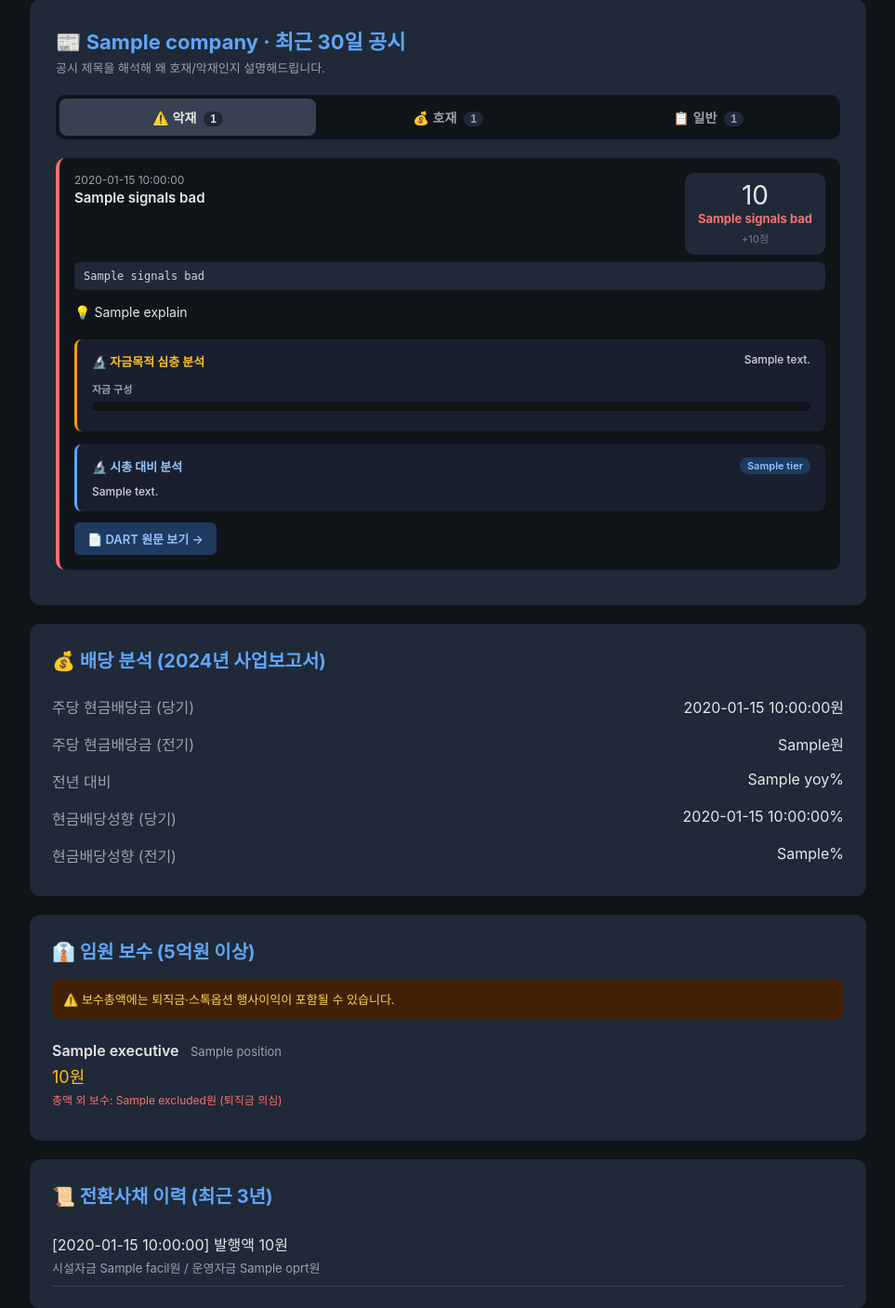
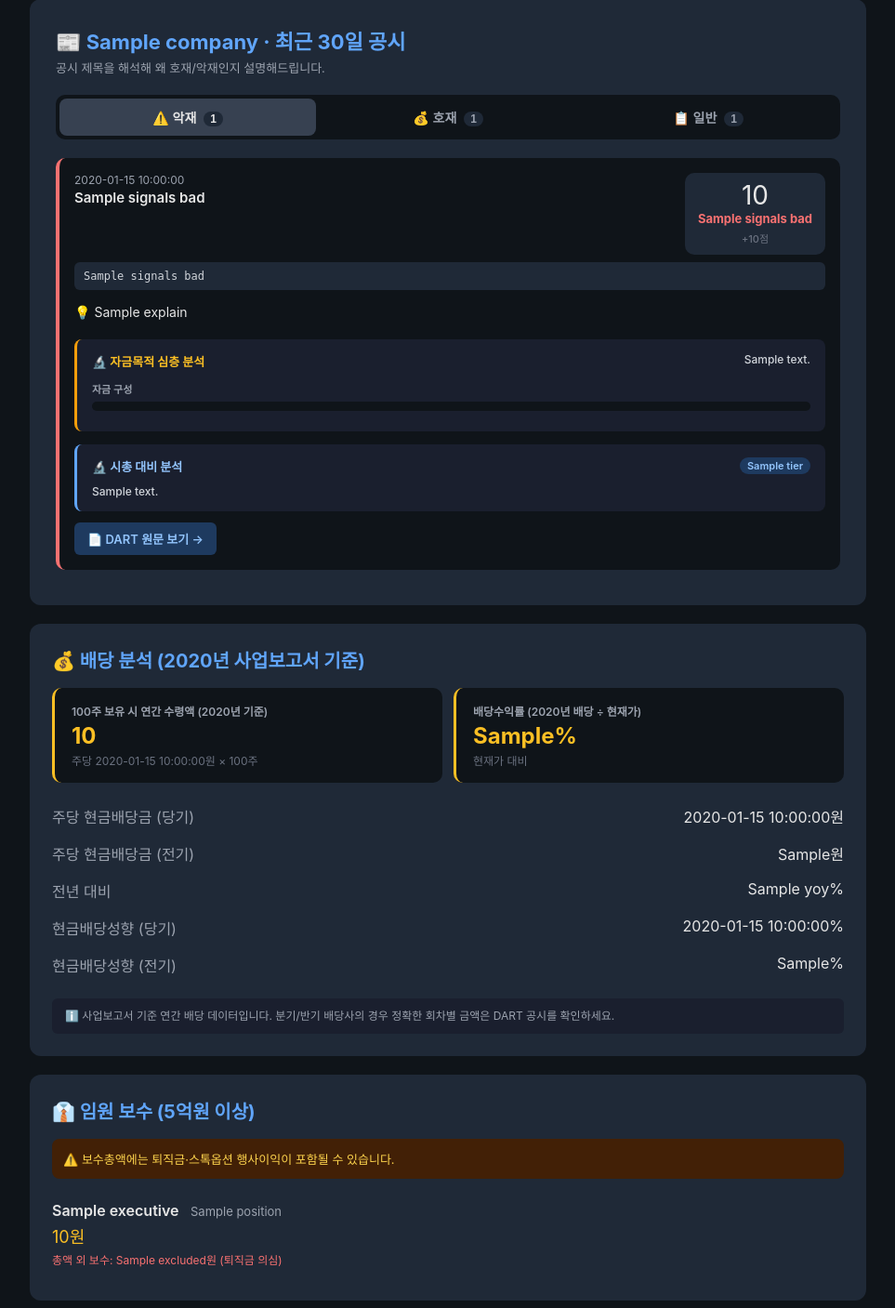
Before and after one commit to yongsooin-ui/dart-xray, a Flask app: template templates/index.html in a window 1280 px wide. Shown: the part 703-2110 px from the top of the page at 93% size, without its empty margins (158-1121 px from the left). Run offline with Flask 3, Linux system fonts and the light colour scheme; the template is opened without the code that fills it: most values are stand-ins (such as "Sample title", 1, 10 or a date in 2020); parts of the project's set-up code (start-up, migrations or seed data) failed here and were passed over.

Commit message:
배당 분석 개선: 자동 연도 감지 + 100주 수령액 + 배당수익률 표시

```diff
--- a/app.py
+++ b/app.py
@@ -227,30 +227,61 @@ def collect_analysis(corp_code, display_name, stock=None):
             else:
                 signals_neutral.append(signal_data)
 
-    div = engine._get('alotMatter.json', {
-        'corp_code': corp_code, 'bsns_year': '2024', 'reprt_code': '11011',
-    })
-    dividends = {'per_share_now': '-', 'per_share_prev': '-',
-                 'payout_now': '-', 'payout_prev': '-', 'yoy': None}
-    if div.get('status') == '000':
-        for item in div.get('list', []):
-            cat = item.get('se', '')
-            if '주당 현금배당금' in cat and '보통주' in item.get('stock_knd', ''):
-                dividends['per_share_now'] = item.get('thstrm', '-')
-                dividends['per_share_prev'] = item.get('frmtrm', '-')
-                try:
-                    n = float(str(dividends['per_share_now']).replace(',', ''))
-                    p = float(str(dividends['per_share_prev']).replace(',', ''))
-                    if p > 0:
-                        dividends['yoy'] = round((n - p) / p * 100, 1)
-                except:
-                    pass
-            if '현금배당성향' in cat:
-                dividends['payout_now'] = item.get('thstrm', '-')
-                dividends['payout_prev'] = item.get('frmtrm', '-')
+    # ========================================
+    # 배당 분석 (개선판: 자동 연도 + 100주 수령액 + 수익률 + 최신 공시)
+    # ========================================
+    dividends = {
+        'year': '-',
+        'per_share_now': '-',      # 당기 주당 배당
+        'per_share_prev': '-',     # 전기 주당 배당
+        'payout_now': '-',         # 당기 배당성향
+        'payout_prev': '-',        # 전기 배당성향
+        'yoy': None,               # 전년 대비 증감률 %
+        'per_share_now_int': 0,    # 계산용 정수 (100주, 수익률)
+        'amount_per_100': '-',     # 100주 보유 시 수령액
+        'yield_pct': None,         # 배당수익률 (%)
+    }
 
+    # 1) 자동으로 가장 최근 사업보고서 연도 찾기
+    latest_year = engine.get_latest_dividend_year(corp_code)
+    if latest_year:
+        dividends['year'] = latest_year
+        div = engine._get('alotMatter.json', {
+            'corp_code': corp_code, 'bsns_year': latest_year, 'reprt_code': '11011',
+        })
+        if div.get('status') == '000':
+            for item in div.get('list', []):
+                cat = item.get('se', '')
+                if '주당 현금배당금' in cat and '보통주' in item.get('stock_knd', ''):
+                    dividends['per_share_now'] = item.get('thstrm', '-')
+                    dividends['per_share_prev'] = item.get('frmtrm', '-')
+                    try:
+                        n = float(str(dividends['per_share_now']).replace(',', ''))
+                        p = float(str(dividends['per_share_prev']).replace(',', ''))
+                        dividends['per_share_now_int'] = int(n)
+                        if p > 0:
+                            dividends['yoy'] = round((n - p) / p * 100, 1)
+
+                        # 100주 보유 시 수령액
+                        if n > 0:
+                            amount = int(n * 100)
+                            dividends['amount_per_100'] = f"{amount:,}원"
+
+                        # 배당수익률 (= 배당 / 현재가 * 100)
+                        if n > 0 and stock and stock.get('price'):
+                            yield_pct = round(n / stock['price'] * 100, 2)
+                            dividends['yield_pct'] = yield_pct
+                    except (ValueError, TypeError):
+                        pass
+                if '현금배당성향' in cat:
+                    dividends['payout_now'] = item.get('thstrm', '-')
+                    dividends['payout_prev'] = item.get('frmtrm', '-')
+
+    # ========================================
+    # 임원 보수 분석
+    # ========================================
     pay = engine._get('indvdlByPay.json', {
-        'corp_code': corp_code, 'bsns_year': '2024', 'reprt_code': '11011',
+        'corp_code': corp_code, 'bsns_year': latest_year or '2024', 'reprt_code': '11011',
     })
     executives = []
     if pay.get('status') == '000':
--- a/dart_xray.py
+++ b/dart_xray.py
@@ -432,6 +432,8 @@ def parse_treasury_data(treasury_data, action='disposal'):
         'period_end': period_end,
         'action': action,
     }
+
+
 def get_share_count(corp_code, year='2024', reprt='11011'):
     """
     DART에서 발행주식 총수를 조회합니다.
@@ -451,7 +453,7 @@ def get_share_count(corp_code, year='2024', reprt='11011'):
         }
     """
     try:
-        data = _get('stkrtbskDecsn.json' if False else 'stockTotqySttus.json', {
+        data = _get('stockTotqySttus.json', {
             'corp_code': corp_code,
             'bsns_year': year,
             'reprt_code': reprt,
@@ -499,5 +501,36 @@ def get_share_count(corp_code, year='2024', reprt='11011'):
     except Exception as e:
         print(f"[발행주식수 조회 오류] {e}")
         return None
+
+
+# ==========================================
+# 배당 정보 조회 헬퍼 함수들 (B 전략)
+# ==========================================
+
+def get_latest_dividend_year(corp_code):
+    """
+    가장 최근에 데이터가 있는 사업연도를 자동 탐색.
+    현재 연도 → 작년 → 재작년 순으로 시도해서 처음 데이터가 나오는 연도를 반환.
+
+    Returns:
+        str or None: '2025' 같은 연도 문자열, 데이터 없으면 None
+    """
+    today = datetime.now()
+    # 현재 연도부터 4년 전까지 역순으로 시도
+    for years_back in range(0, 4):
+        year = str(today.year - years_back)
+        data = _get('alotMatter.json', {
+            'corp_code': corp_code,
+            'bsns_year': year,
+            'reprt_code': '11011',  # 사업보고서
+        })
+        if data.get('status') == '000' and data.get('list'):
+            # 보통주 배당 데이터가 실제로 있는지 확인
+            for item in data['list']:
+                if '주당 현금배당금' in item.get('se', '') and '보통주' in item.get('stock_knd', ''):
+                    if item.get('thstrm', '-') not in ['-', '', '0']:
+                        return year
+    return None
+
 if __name__ == "__main__":
     run_xray('삼성전자')
--- a/templates/index.html
+++ b/templates/index.html
@@ -339,6 +339,110 @@
         .cb-warn {
             background: #7f1d1d; color: #fecaca;
             padding: 2px 8px; border-radius: 4px; font-size: 12px; margin-left: 8px;
+        }
+        /* ===== 배당 KPI 박스 ===== */
+        .div-kpi-row {
+            display: flex;
+            gap: 12px;
+            margin-bottom: 16px;
+            flex-wrap: wrap;
+        }
+        .div-kpi-box {
+            flex: 1;
+            min-width: 200px;
+            padding: 16px 18px;
+            background: #0f1419;
+            border-radius: 10px;
+            border-left: 3px solid #fbbf24;
+        }
+        .div-kpi-label {
+            font-size: 12px;
+            color: #9ca3af;
+            margin-bottom: 6px;
+            font-weight: 600;
+        }
+        .div-kpi-value {
+            font-size: 24px;
+            font-weight: 700;
+            color: #fbbf24;
+            line-height: 1.1;
+            margin-bottom: 4px;
+        }
+        .div-kpi-sub {
+            font-size: 12px;
+            color: #6b7280;
+        }
+
+        /* ===== 최근 배당결정 공시 박스 ===== */
+        .div-recent-notice {
+            margin-bottom: 16px;
+            padding: 14px 16px;
+            background: #1a1f2e;
+            border-left: 3px solid #4ade80;
+            border-radius: 8px;
+        }
+        .div-notice-header {
+            display: flex;
+            justify-content: space-between;
+            align-items: center;
+            margin-bottom: 8px;
+            flex-wrap: wrap;
+            gap: 8px;
+        }
+        .div-notice-title {
+            font-size: 13px;
+            font-weight: 700;
+            color: #86efac;
+        }
+        .div-notice-pattern {
+            display: inline-block;
+            padding: 2px 10px;
+            background: #14532d;
+            color: #86efac;
+            border-radius: 10px;
+            font-size: 11px;
+            font-weight: 600;
+        }
+        .div-notice-line {
+            display: flex;
+            gap: 10px;
+            align-items: baseline;
+            margin-bottom: 6px;
+            flex-wrap: wrap;
+        }
+        .div-notice-date {
+            color: #9ca3af;
+            font-size: 12px;
+            font-family: 'SF Mono', monospace;
+        }
+        .div-notice-name {
+            color: #e6e6e6;
+            font-size: 13px;
+            font-weight: 500;
+        }
+        .div-notice-meta {
+            font-size: 11px;
+            color: #6b7280;
+            margin-bottom: 8px;
+        }
+        /* ===== 배당 안내 문구 ===== */
+        .div-disclaimer {
+            margin-top: 16px;
+            padding: 10px 14px;
+            background: #1a1f2e;
+            border-radius: 6px;
+            font-size: 12px;
+            color: #9ca3af;
+            line-height: 1.5;
+        }
+        /* 배당 박스 모바일 최적화 */
+        @media (max-width: 600px) {
+            .div-kpi-row { gap: 10px; }
+            .div-kpi-box { padding: 12px 14px; min-width: 100%; }
+            .div-kpi-value { font-size: 20px; }
+            .div-kpi-label { font-size: 11px; }
+            .div-recent-notice { padding: 12px; }
+            .div-notice-name { font-size: 12px; }
         }
         .empty { color: #9ca3af; font-style: italic; padding: 8px 0; }
         .warning-note {
@@ -900,7 +1004,28 @@
                 </div>
 
                 <div class="card">
-                    <h2>💰 배당 분석 (2024년 사업보고서)</h2>
+                    <h2>💰 배당 분석 ({{ result.dividends.year }}년 사업보고서 기준)</h2>
+
+                    {# ===== 핵심 KPI 박스: 100주 수령액 + 배당수익률 ===== #}
+                    {% if result.dividends.amount_per_100 != '-' %}
+                    <div class="div-kpi-row">
+                        <div class="div-kpi-box">
+                            <div class="div-kpi-label">100주 보유 시 연간 수령액 ({{ result.dividends.year }}년 기준)</div>
+                            <div class="div-kpi-value">{{ result.dividends.amount_per_100 }}</div>
+                            <div class="div-kpi-sub">주당 {{ result.dividends.per_share_now }}원 × 100주</div>
+                        </div>
+                        {% if result.dividends.yield_pct is not none %}
+                        <div class="div-kpi-box">
+                            <div class="div-kpi-label">배당수익률 ({{ result.dividends.year }}년 배당 ÷ 현재가)</div>
+                            <div class="div-kpi-value">{{ result.dividends.yield_pct }}%</div>
+                            <div class="div-kpi-sub">현재가 대비</div>
+                        </div>
+                        {% endif %}
+                    </div>
+                    {% endif %}
+
+
+                    {# ===== 사업보고서 상세 ===== #}
                     <div class="stat">
                         <span class="stat-label">주당 현금배당금 (당기)</span>
                         <span>{{ result.dividends.per_share_now }}원</span>
@@ -925,6 +1050,13 @@
                         <span class="stat-label">현금배당성향 (전기)</span>
                         <span>{{ result.dividends.payout_prev }}%</span>
                     </div>
+                    <div class="div-disclaimer">
+                        ℹ️ 사업보고서 기준 연간 배당 데이터입니다. 분기/반기 배당사의 경우 정확한 회차별 금액은 DART 공시를 확인하세요.
+                    </div>
+
+                    {% if result.dividends.year == '-' %}
+                        <div class="empty">사업보고서 배당 데이터를 불러올 수 없습니다.</div>
+                    {% endif %}
                 </div>
 
                 <div class="card">
```
